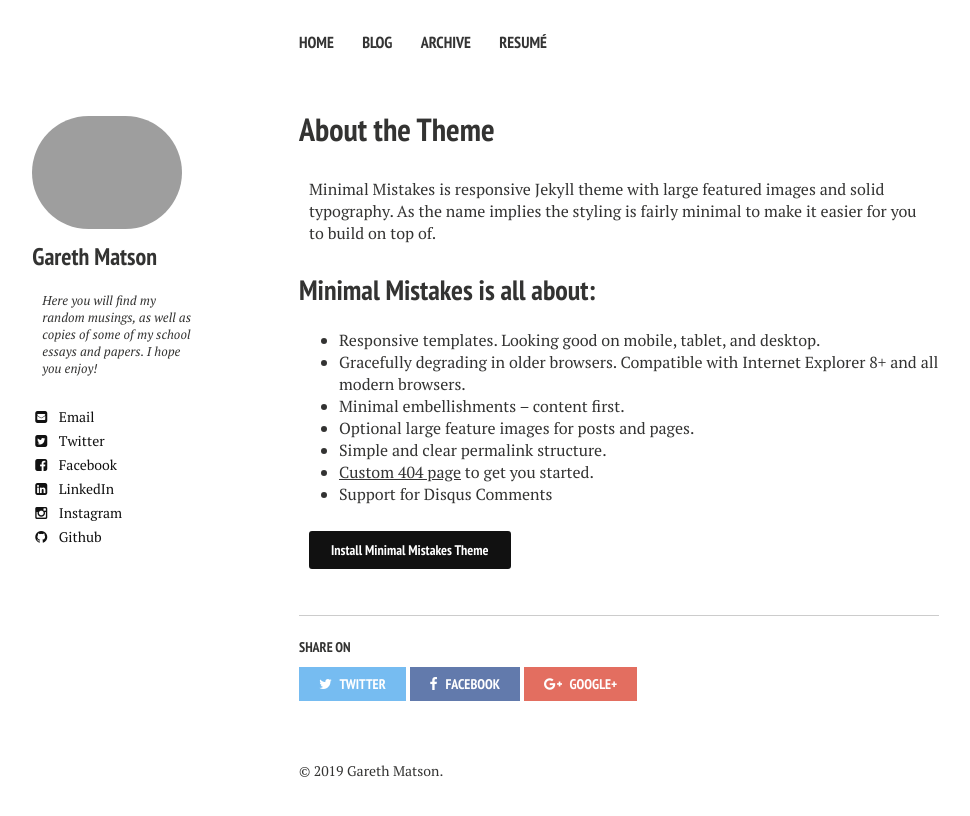
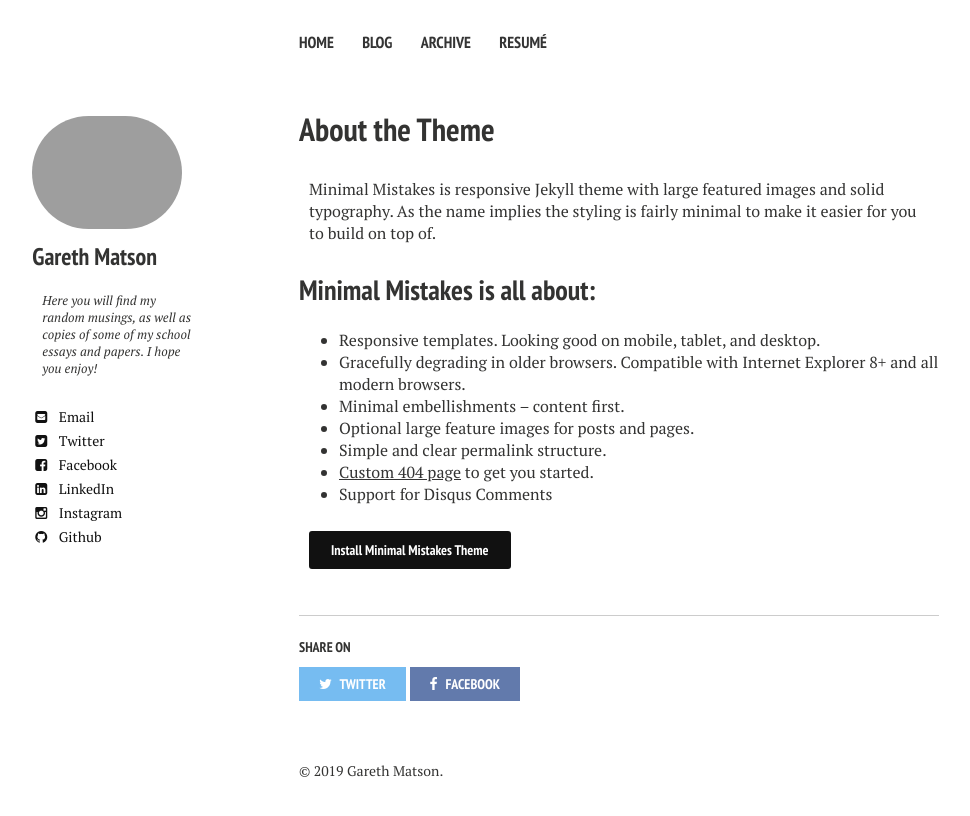
Before and after one commit to gerdums/gerdums.github.io, a Jekyll site: the page built from about/index.md, in a window 1280 px wide. Shown: the top 816 px of the page, without its empty margins (21-991 px from the left). Built offline with Jekyll 4.4.1, drawn with Linux system fonts in a browser that asks for light colours; nearby versions of some CDN libraries.

Commit message:
Update _social-share.html

```diff
--- a/_includes/_social-share.html
+++ b/_includes/_social-share.html
@@ -7,8 +7,5 @@
     <li>
       <a href="https://www.facebook.com/sharer/sharer.php?u={{ site.url }}{{ page.url }}" class="facebook" title="Share on Facebook"><i class="fa fa-facebook"></i><span> Facebook</span></a>
     </li>
-    <li>
-      <a href="https://plus.google.com/share?url={{ site.url }}{{ page.url }}" class="google-plus" title="Share on Google Plus"><i class="fa fa-google-plus"></i><span> Google+</span></a>
-    </li>
   </ul>
 </div><!-- /.social-share -->
```
